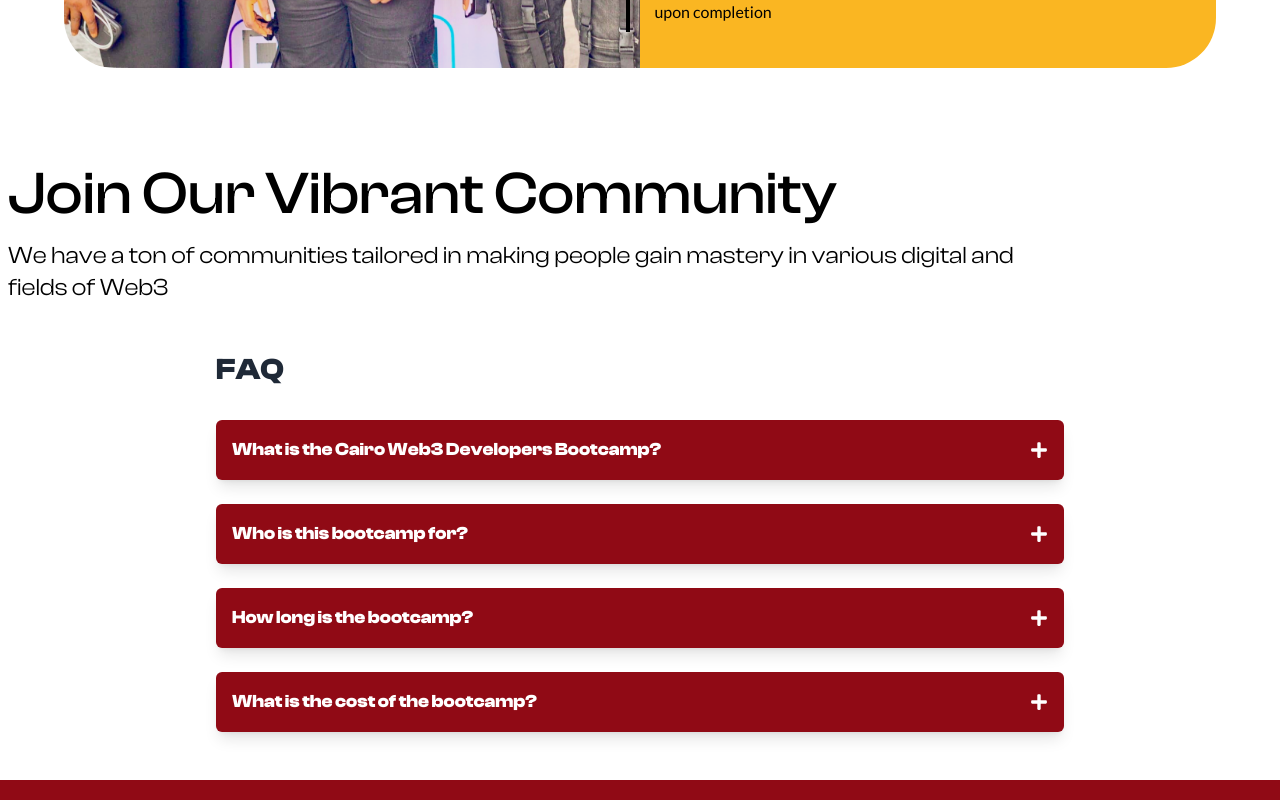
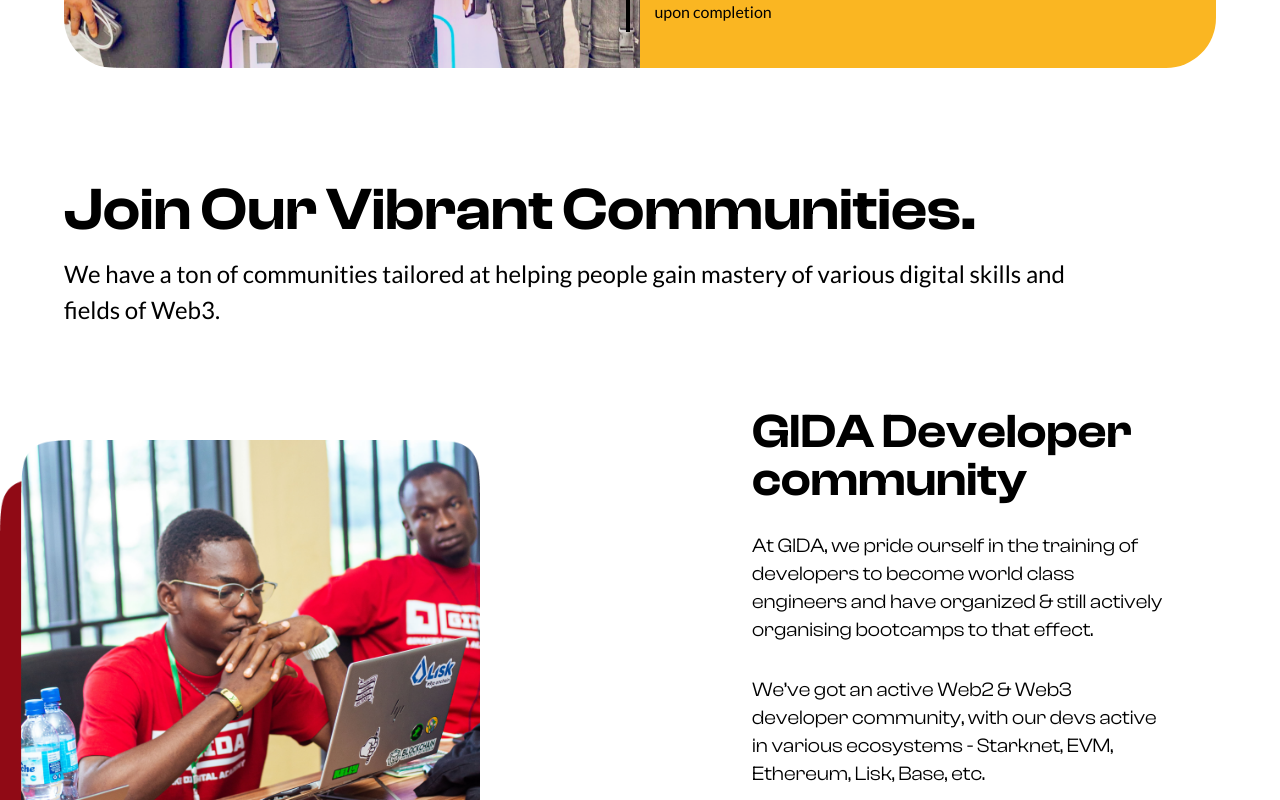
Before and after one commit to wheval/gid, a Next.js app: page / in a window 1280 px wide. Shown: the part 2700-3500 px from the top of the page. Built offline with nearby package versions, Linux system fonts and the light colour scheme; a web font is replaced by a local one.

Commit message:
add joincommmunity section

```diff
--- a/app/(homepage)/JoinCommunity.jsx
+++ b/app/(homepage)/JoinCommunity.jsx
@@ -2,11 +2,10 @@ import React from 'react'
 
 const JoinCommunity = () => {
   return (
-    <div className="mt-8 pl-2">
-      <h1 className="text-6xl font-medium mb-4">Join Our Vibrant Community</h1>
+    <div className="px-16 py-12 max-w-screen-2xl mx-auto">
+      <h1 className="text-6xl font-semibold mb-4">Join Our Vibrant Communities.</h1>
       <div>
-        <p className="text-2xl">We have a ton of communities tailored in making people gain mastery in various digital and</p>
-        <p className="text-2xl">fields of Web3</p>
+        <p className="text-[1.5rem] font-lato w-[75ch]">We have a ton of communities tailored at helping people gain mastery of various digital skills and fields of Web3.</p>
       </div>
 
     </div>
--- a/app/page.js
+++ b/app/page.js
@@ -5,6 +5,7 @@ import WhoAreWe from "./(homepage)/WhoAreWe";
 import WhyWeDifferent from "./(homepage)/WhyWeDifferent";
 import JoinCommunity from "./(homepage)/JoinCommunity";
 import HeroSection from "./(homepage)/HeroSection";
+import GidaDeveloperComSection from "./(homepage)/GidaDeveloperComSection";
 
 export default function Home() {
   return (
@@ -14,6 +15,7 @@ export default function Home() {
         <WhoAreWe />
         <WhyWeDifferent/>
         <JoinCommunity />
+        <GidaDeveloperComSection />
         <FAQ/>
         <Footer/>
     </div>
```
